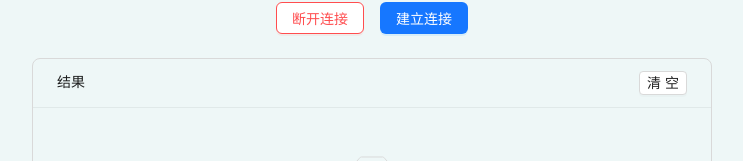
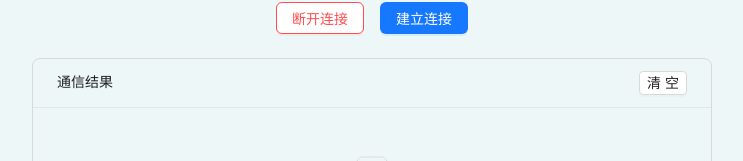
Before and after one commit to tive6/tiven-blog, a Next.js app: page /sse in a window 1280 px wide. Shown: the part 336-497 px from the top of the page, without its empty margins (268-1011 px from the left). Built offline with nearby package versions, Linux system fonts and the light colour scheme.

Commit message:
feat: 配置 api/sse 接口 最大超时时间 maxDuration 7

```diff
--- a/pages/sse/index.jsx
+++ b/pages/sse/index.jsx
@@ -84,7 +84,7 @@ export default function Page() {
       <List
         header={
           <div className="flex justify-between">
-            结果
+            通信结果
             <Button size="small" onClick={clear}>
               清空
             </Button>
```
